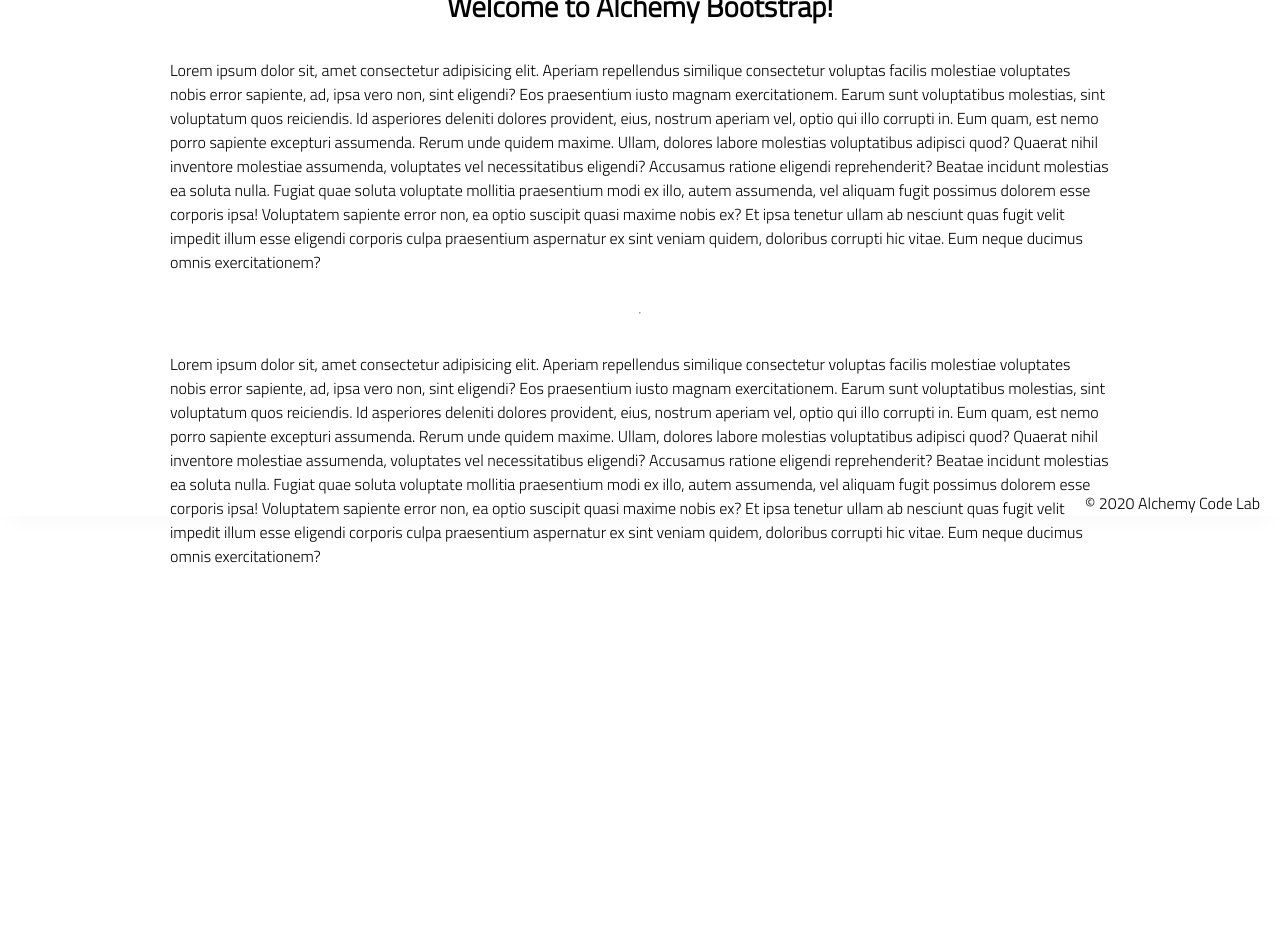
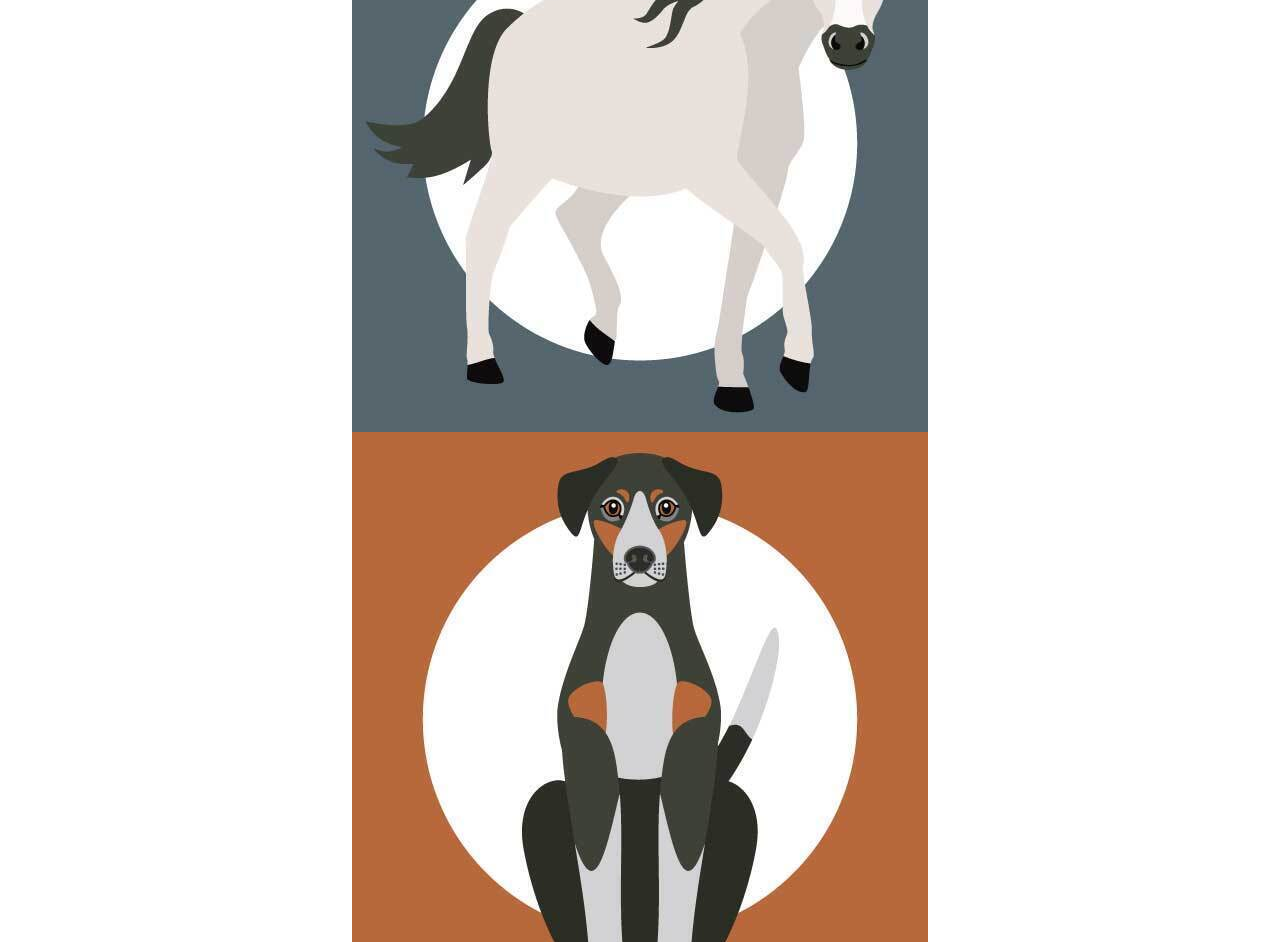
Before and after one commit to HonduranCoder/AnimalFarm, a plain HTML site: page index.html in a window 1280 px wide. Shown: the part 284-1226 px from the top of the page. Before the commit the page ends 942 px from the top, so only its background shows below. Drawn offline with Linux system fonts and the light colour scheme.

Commit message:
Exercises

```diff
--- a/app.js
+++ b/app.js
@@ -1,8 +1,64 @@
-// import functions and grab DOM elements
+const h1El = document.getElementById('animal-name');
+const horseEl = document.getElementById('horse-image');
+const dogEl = document.getElementById('dog-image');
+const catEl = document.getElementById('cat-image');
+const horseSound = document.getElementById('horse-sound');
+const dogSound = document.getElementById('dog-sound');
+const catSound = document.getElementById('cat-sound');
 
-// initialize state
-
+console.log(
+    h1El,
+    horseEl,
+    dogEl,
+    catEl,
+    horseSound,
+    dogSound,
+    catSound,
+);
 // set event listeners
   // get user input
   // use user input to update state
   // update DOM to reflect the new state
+horseEl.addEventListener('click', () => {
+    alert('horse click!');
+});
+
+dogEl.addEventListener('click', () => {
+    alert('dog click!');
+});
+
+catEl.addEventListener('click', () => {
+  alert('cat click!');
+});
+
+horseEl.addEventListener('click', () => {
+  horseSound.play();
+});
+
+dogEl.addEventListener('click', () => {
+  dogSound.play();
+});
+
+
+catEl.addEventListener('click', () => {
+  catSound.play();
+});
+
+
+/*
+document.addEventListener('keydown', logKey);
+
+function logKey(h) {
+  horse.textContent += ` ${e.code}`;
+}
+document.addEventListener('keydown', logKey);
+
+function logKey(d) {
+  dog.textContent += ` ${e.code}`;
+}
+
+document.addEventListener('keydown', logKey);
+
+function logKey(c) {
+  cat.textContent += ` ${e.code}`;
+}*/
--- a/index.html
+++ b/index.html
@@ -15,58 +15,20 @@
 <body>
     <header>
         <div class="gutter-right logo">
-            <img src="assets/big-logo.png" />
+            <span>Animal Farm</span>
         </div>
     </header>
     <main>
         <section class="main-section">
-            <img class="main-logo" src="./assets/alchemy-logo.png" />
-            <h2>
-                Welcome to Alchemy Bootstrap!
-            </h2>
-
-            <p>
-                Lorem ipsum dolor sit, amet consectetur adipisicing elit. Aperiam repellendus similique consectetur
-                voluptas facilis molestiae voluptates nobis error sapiente, ad, ipsa vero non, sint eligendi? Eos
-                praesentium iusto magnam exercitationem.
-                Earum sunt voluptatibus molestias, sint voluptatum quos reiciendis. Id asperiores deleniti dolores
-                provident, eius, nostrum aperiam vel, optio qui illo corrupti in. Eum quam, est nemo porro sapiente
-                excepturi assumenda.
-                Rerum unde quidem maxime. Ullam, dolores labore molestias voluptatibus adipisci quod? Quaerat nihil
-                inventore molestiae assumenda, voluptates vel necessitatibus eligendi? Accusamus ratione eligendi
-                reprehenderit? Beatae incidunt molestias ea soluta nulla.
-                Fugiat quae soluta voluptate mollitia praesentium modi ex illo, autem assumenda, vel aliquam fugit
-                possimus dolorem esse corporis ipsa! Voluptatem sapiente error non, ea optio suscipit quasi maxime nobis
-                ex?
-                Et ipsa tenetur ullam ab nesciunt quas fugit velit impedit illum esse eligendi corporis culpa
-                praesentium aspernatur ex sint veniam quidem, doloribus corrupti hic vitae. Eum neque ducimus omnis
-                exercitationem?
-            </p>
-            <hr />
-            <p>
-                Lorem ipsum dolor sit, amet consectetur adipisicing elit. Aperiam repellendus similique consectetur
-                voluptas facilis molestiae voluptates nobis error sapiente, ad, ipsa vero non, sint eligendi? Eos
-                praesentium iusto magnam exercitationem.
-                Earum sunt voluptatibus molestias, sint voluptatum quos reiciendis. Id asperiores deleniti dolores
-                provident, eius, nostrum aperiam vel, optio qui illo corrupti in. Eum quam, est nemo porro sapiente
-                excepturi assumenda.
-                Rerum unde quidem maxime. Ullam, dolores labore molestias voluptatibus adipisci quod? Quaerat nihil
-                inventore molestiae assumenda, voluptates vel necessitatibus eligendi? Accusamus ratione eligendi
-                reprehenderit? Beatae incidunt molestias ea soluta nulla.
-                Fugiat quae soluta voluptate mollitia praesentium modi ex illo, autem assumenda, vel aliquam fugit
-                possimus dolorem esse corporis ipsa! Voluptatem sapiente error non, ea optio suscipit quasi maxime nobis
-                ex?
-                Et ipsa tenetur ullam ab nesciunt quas fugit velit impedit illum esse eligendi corporis culpa
-                praesentium aspernatur ex sint veniam quidem, doloribus corrupti hic vitae. Eum neque ducimus omnis
-                exercitationem?
-            </p>
-
+            <h1 id="animal-name"></h1>
+            <img id="horse-image" src="./assets/horse.jpg" />
+            <img id="dog-image" src="./assets/dog.jpg" />
+            <img id="cat-image" src="./assets/cat.jpg" />
+            <audio id="horse-sound" src="./assets/sounds_horse.wav" />
+            <audio id="dog-sound" src="./assets/sounds_dog.wav" />
+            <audio id="cat-sound" src="./assets/sounds_cat.wav" />
         </section>
     </main>
-    <footer>
-        <div class="copy gutter-right">&copy; 2020 Alchemy Code Lab</div>
-    </footer>
-
     <script type="module" src="./app.js"></script>
 </body>
 
```
Also changed, not shown: assets/cat.jpg (added), assets/dog.jpg (added), assets/horse.jpg (added), 3 other files.
